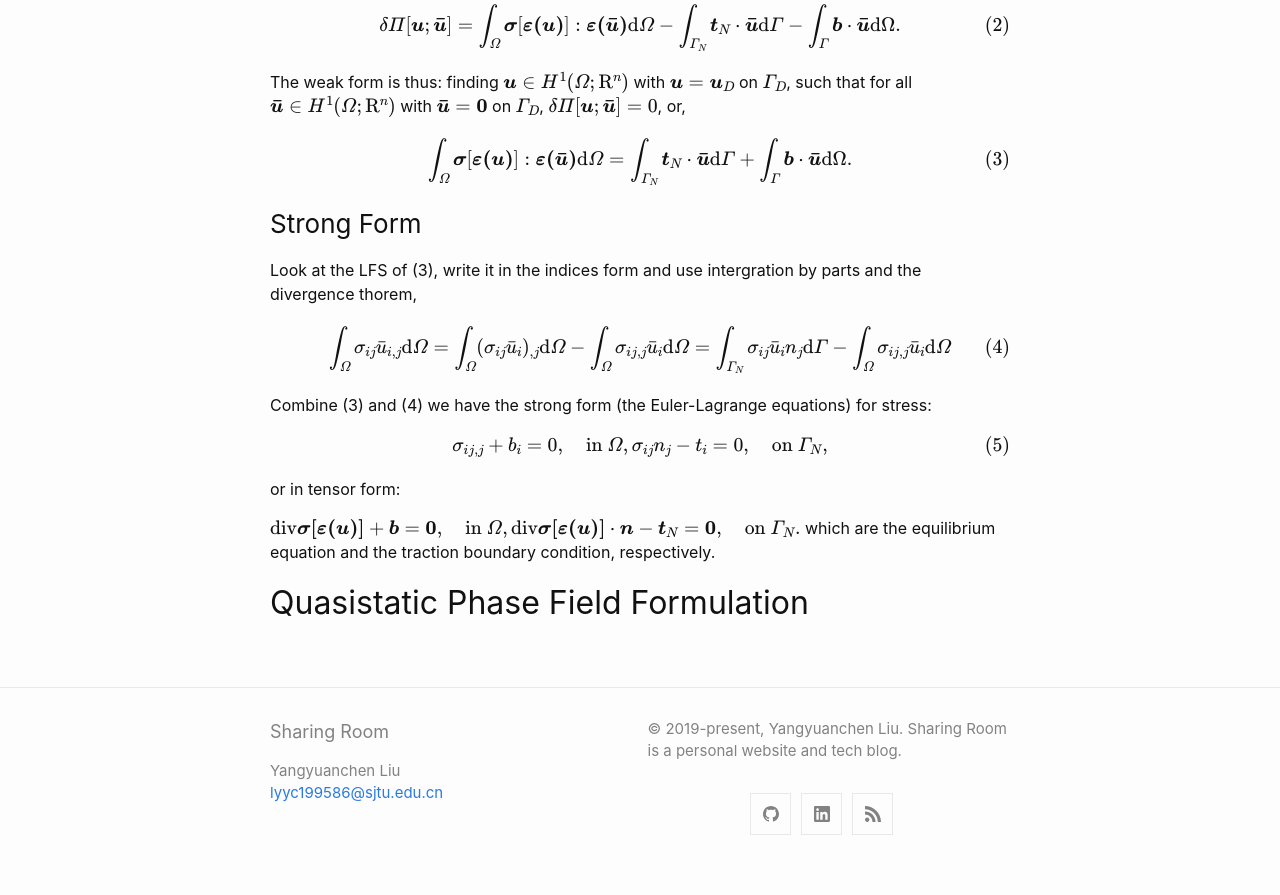
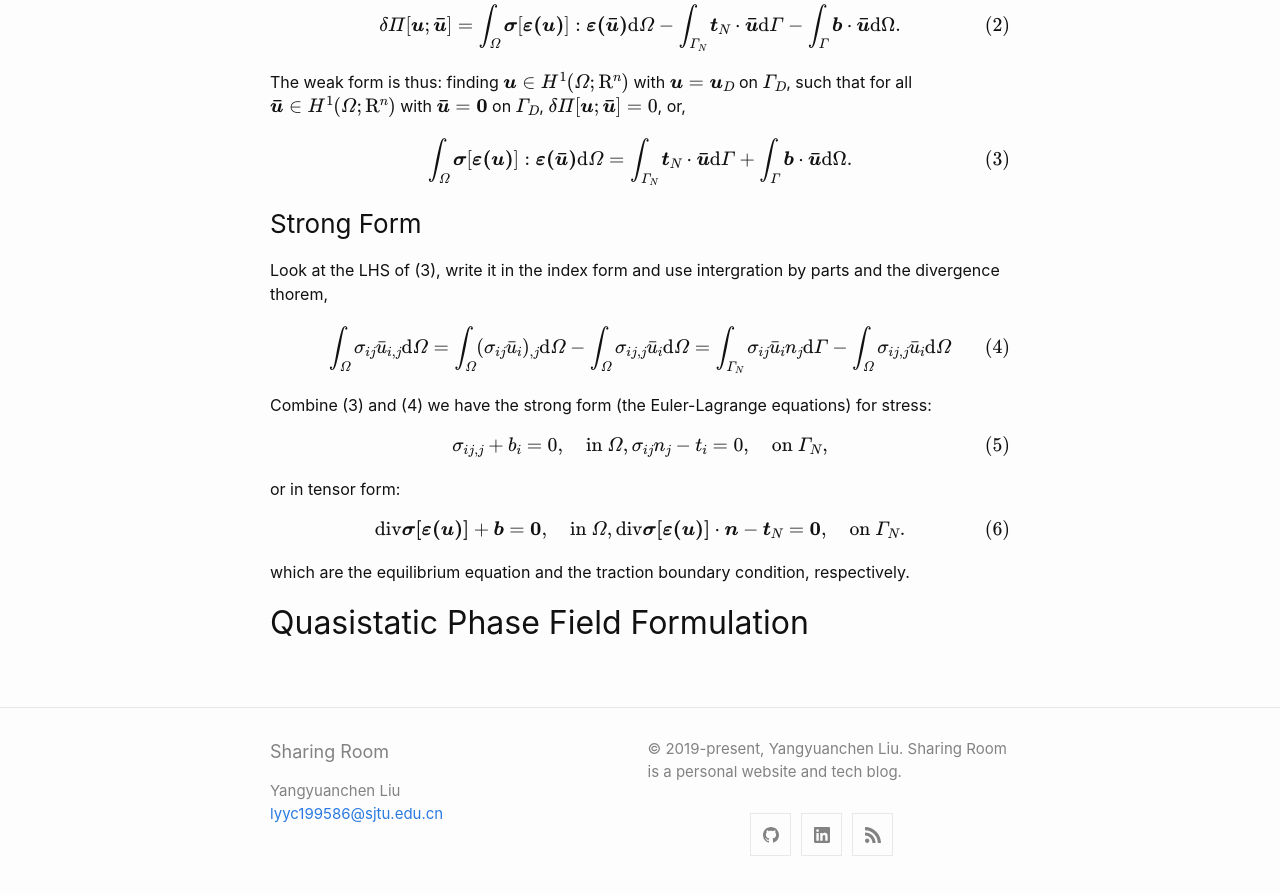
Before and after one commit to lyyc199586/lyyc199586.github.io, a Jekyll site: the page built from _posts/2019-09-03-strong-form-for-phase-field.md, in a window 1280 px wide and 900 px high, scrolled down 789 px. Shown: the top 895 px of the window. Built offline with Jekyll 4.4.1, drawn with Linux system fonts in a browser that asks for light colours; formulas are drawn with MathJax 3; comment, search, counter and statistics services are not loaded.

Commit message:
correct typo

```diff
--- a/_posts/2019-09-03-strong-form-for-phase-field.md
+++ b/_posts/2019-09-03-strong-form-for-phase-field.md
@@ -44,7 +44,7 @@ $$
 
 ### Strong Form
 
-Look at the LFS of (3), write it in the indices form and use intergration by parts and the divergence thorem,
+Look at the LHS of (3), write it in the index form and use intergration by parts and the divergence thorem,
 
 $$
 \int_\varOmega \sigma_{ij}\bar{u}_{i,j}\mathrm{d}\varOmega
@@ -67,6 +67,7 @@ $$
 \mathrm{div}\bm{\sigma[\varepsilon(u)]} + \bm{b} = \bm{0}, \quad \text{in } \varOmega,\\
 \mathrm{div}\bm{\sigma[\varepsilon(u)]} \cdot \bm{n}-\bm{t}_N = \bm{0},\quad \text{on } \varGamma_N.
 $$
+
 which are the equilibrium equation and the traction boundary condition, respectively.
 
 ## Quasistatic Phase Field Formulation
```
